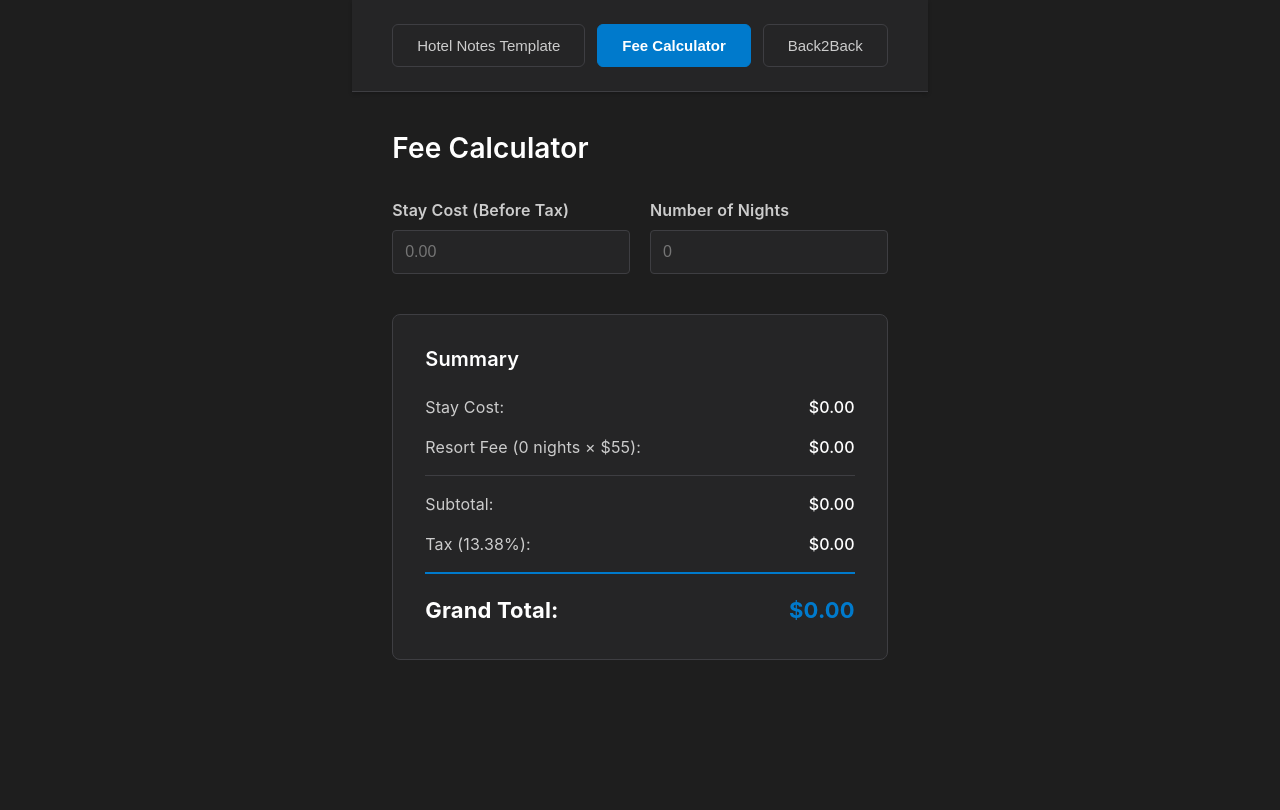
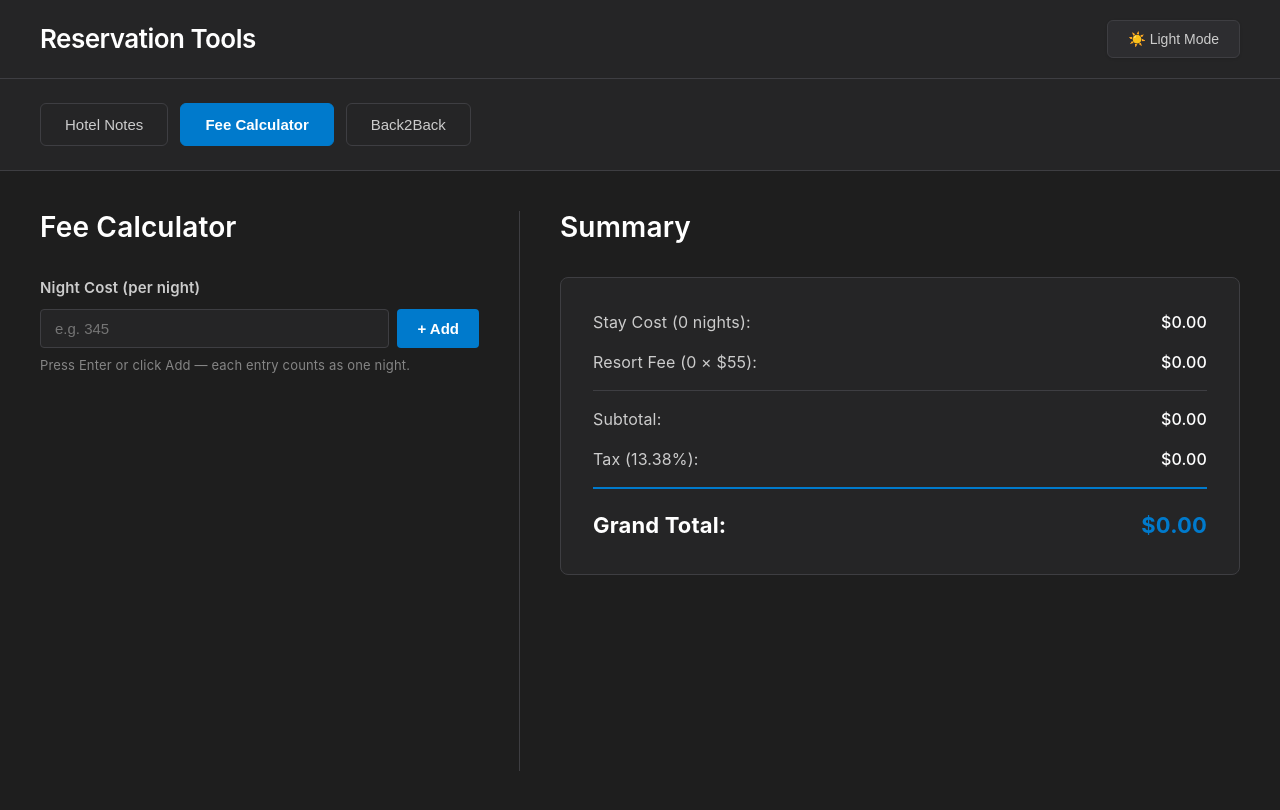
Before and after one commit to Chriskimm1/reservation_tools, a React (Vite) app: page / in a window 1280 px wide. Both pictures are taken after a click on the button "Fee Calculator". Built offline with nearby package versions, Linux system fonts and the light colour scheme.

Commit message:
added theme toggle and refactored fee calc

```diff
--- a/src/App.tsx
+++ b/src/App.tsx
@@ -5,50 +5,86 @@ import HotelNotesTemplate from './pages/HotelNotesTemplate'
 import FeeCalculator from './pages/FeeCalculator'
 import Back2Back from './pages/Back2Back'
 
-const COLORS = {
-  background: '#1e1e1e',
-  surface: '#252526',
-  border: '#3e3e42',
-  text: '#cccccc',
-  textBright: '#ffffff',
-  accent: '#007acc',
-}
-
 export default function App() {
   const [tab, setTab] = useState<'hotel' | 'fee' | 'back2back'>('hotel')
+  const [isDark, setIsDark] = useState(true)
 
   return (
     <div
       className="app-root"
       style={{
         minHeight: '100vh',
-        backgroundColor: COLORS.background,
-        color: COLORS.text,
-        maxWidth: 1400,
-        margin: '0 auto'
+        backgroundColor: isDark ? '#1e1e1e' : '#ffffff',
+        color: isDark ? '#cccccc' : '#333333',
       }}
     >
+      <div style={{ maxWidth: 1600, margin: '0 auto' }}>
         <header style={{
+          display: 'flex',
+          justifyContent: 'space-between',
+          alignItems: 'center',
+          padding: '20px 40px',
+          backgroundColor: isDark ? '#252526' : '#f5f5f5',
+          borderBottom: `1px solid ${isDark ? '#3e3e42' : '#e0e0e0'}`,
+          boxShadow: '0 2px 4px rgba(0, 0, 0, 0.1)'
+        }}>
+          <h1 style={{
+            fontSize: 26,
+            fontWeight: 600,
+            margin: 0,
+            color: isDark ? '#ffffff' : '#000000'
+          }}>
+            Reservation Tools
+          </h1>
+
+          <button
+            onClick={() => setIsDark(!isDark)}
+            style={{
+              padding: '10px 20px',
+              borderRadius: 6,
+              border: `1px solid ${isDark ? '#3e3e42' : '#e0e0e0'}`,
+              backgroundColor: isDark ? '#2d2d30' : '#ffffff',
+              color: isDark ? '#cccccc' : '#333333',
+              cursor: 'pointer',
+              fontSize: 14,
+              fontWeight: 500,
+              transition: 'all 0.2s ease',
+              boxShadow: '0 1px 3px rgba(0, 0, 0, 0.1)',
+            }}
+            onMouseOver={(e) => {
+              e.currentTarget.style.backgroundColor = isDark ? '#3e3e42' : '#f0f0f0'
+            }}
+            onMouseOut={(e) => {
+              e.currentTarget.style.backgroundColor = isDark ? '#2d2d30' : '#ffffff'
+            }}
+          >
+            {isDark ? '☀️ Light Mode' : '🌙 Dark Mode'}
+          </button>
+        </header>
+
+        <div style={{
           padding: '24px 40px',
-        backgroundColor: COLORS.surface,
-        borderBottom: `1px solid ${COLORS.border}`,
-        boxShadow: '0 2px 4px rgba(0, 0, 0, 0.2)'
+          borderBottom: `1px solid ${isDark ? '#3e3e42' : '#e0e0e0'}`,
+          backgroundColor: isDark ? '#252526' : '#f5f5f5'
         }}>
           <Tabs
             tabs={[
-            { id: 'hotel', label: 'Hotel Notes Template' },
+              { id: 'hotel', label: 'Hotel Notes' },
               { id: 'fee', label: 'Fee Calculator' },
               { id: 'back2back', label: 'Back2Back' },
             ]}
-
             active={tab}
             onChange={(id) => setTab(id as 'hotel' | 'fee' | 'back2back')}
+            isDark={isDark}
           />
-      </header>
+        </div>
 
         <main style={{ padding: '40px' }}>
-        {tab === 'hotel' ? <HotelNotesTemplate /> : tab === 'fee' ? <FeeCalculator /> : <Back2Back />}
+          {tab === 'hotel' && <HotelNotesTemplate isDark={isDark} />}
+          {tab === 'fee' && <FeeCalculator isDark={isDark} />}
+          {tab === 'back2back' && <Back2Back isDark={isDark} />}
         </main>
+      </div>
     </div>
   )
 }
--- a/src/components/CopyButton.tsx
+++ b/src/components/CopyButton.tsx
@@ -1,6 +1,6 @@
 import { useState } from 'react'
 
-const COLORS = {
+const getDarkColors = () => ({
   background: '#1e1e1e',
   surface: '#252526',
   border: '#3e3e42',
@@ -10,9 +10,22 @@ const COLORS = {
   accentHover: '#005a9e',
   success: '#4ec9b0',
   error: '#f48771',
-}
+})
 
-export default function CopyButton({ textToCopy }: { textToCopy: string }) {
+const getLightColors = () => ({
+  background: '#ffffff',
+  surface: '#f5f5f5',
+  border: '#e0e0e0',
+  text: '#333333',
+  textBright: '#ffffff',
+  accent: '#0078d4',
+  accentHover: '#106ebe',
+  success: '#107c10',
+  error: '#d13438',
+})
+
+export default function CopyButton({ textToCopy, isDark = true }: { textToCopy: string; isDark?: boolean }) {
+  const COLORS = isDark ? getDarkColors() : getLightColors()
   const [status, setStatus] = useState<'idle' | 'copied' | 'empty'>('idle')
 
   const doCopy = async () => {
--- a/src/components/Tabs.tsx
+++ b/src/components/Tabs.tsx
@@ -1,24 +1,24 @@
+// filepath: /Users/chriskim/projects/reservation_tools/src/components/Tabs.tsx
 type TabItem = { id: string; label: string }
-
-const COLORS = {
-  background: '#1e1e1e',
-  surface: '#252526',
-  border: '#3e3e42',
-  text: '#cccccc',
-  textBright: '#ffffff',
-  accent: '#007acc',
-  accentHover: '#005a9e',
-}
 
 export default function Tabs({
   tabs,
   active,
   onChange,
+  isDark,
 }: {
   tabs: TabItem[]
   active: string
   onChange: (id: string) => void
+  isDark: boolean
 }) {
+  const COLORS = {
+    surface: isDark ? '#252526' : '#f5f5f5',
+    border: isDark ? '#3e3e42' : '#e0e0e0',
+    text: isDark ? '#cccccc' : '#333333',
+    accent: isDark ? '#007acc' : '#0078d4',
+  }
+
   return (
     <nav className="tabs" style={{ display: 'flex' }}>
       {tabs.map((t, index) => (
@@ -32,7 +32,7 @@ export default function Tabs({
             border: `1px solid ${active === t.id ? COLORS.accent : COLORS.border}`,
             cursor: 'pointer',
             background: active === t.id ? COLORS.accent : COLORS.surface,
-            color: active === t.id ? COLORS.textBright : COLORS.text,
+            color: active === t.id ? '#ffffff' : COLORS.text,
             marginRight: index < tabs.length - 1 ? 12 : 0,
             transition: 'all 0.2s ease',
             fontSize: 15,
@@ -40,13 +40,11 @@ export default function Tabs({
           }}
           onMouseOver={(e) => {
             if (active !== t.id) {
-              e.currentTarget.style.backgroundColor = COLORS.background
               e.currentTarget.style.borderColor = COLORS.accent
             }
           }}
           onMouseOut={(e) => {
             if (active !== t.id) {
-              e.currentTarget.style.backgroundColor = COLORS.surface
               e.currentTarget.style.borderColor = COLORS.border
             }
           }}
--- a/src/pages/Back2Back.tsx
+++ b/src/pages/Back2Back.tsx
@@ -1,8 +1,7 @@
 import { useState, useMemo } from 'react'
 import CopyButton from '../components/CopyButton'
 
-// Dark theme colors
-const COLORS = {
+const getDarkColors = () => ({
   background: '#1e1e1e',
   surface: '#252526',
   surfaceHover: '#2d2d30',
@@ -13,7 +12,23 @@ const COLORS = {
   textMuted: '#858585',
   accent: '#0e639c',
   accentHover: '#1177bb'
-}
+})
+
+const getLightColors = () => ({
+  background: '#ffffff',
+  surface: '#f5f5f5',
+  surfaceHover: '#e8e8e8',
+  border: '#e0e0e0',
+  borderFocus: '#0078d4',
+  text: '#333333',
+  textBright: '#000000',
+  textMuted: '#666666',
+  accent: '#0078d4',
+  accentHover: '#106ebe'
+})
+
+export default function Back2Back({ isDark }: { isDark: boolean }) {
+  const COLORS = isDark ? getDarkColors() : getLightColors()
 
   // Shared label styles
   const LABEL_STYLE = {
@@ -41,8 +56,6 @@ const INPUT_CONTAINER_STYLE = {
   // IE-compatible spacing helper
   const ROW_STYLE = { display: 'flex', alignItems: 'flex-start', marginBottom: 18 }
   const LABEL_MARGIN_STYLE = { marginRight: 16 }
-
-export default function Back2Back() {
   const [confirmationNum1, setConfirmationNum1] = useState('')
   const [confirmationNum2, setConfirmationNum2] = useState('')
 
@@ -120,7 +133,7 @@ res 2 : ${res2}`
           }}
         />
         <div style={{ marginTop: 20 }}>
-          <CopyButton textToCopy={generatedText} />
+          <CopyButton textToCopy={generatedText} isDark={isDark} />
         </div>
       </section>
     </div>
--- a/src/pages/FeeCalculator.tsx
+++ b/src/pages/FeeCalculator.tsx
@@ -1,114 +1,244 @@
-import { useState, useMemo } from 'react'
+import { useState, useMemo, useRef } from 'react'
 
-const COLORS = {
+const getDarkColors = () => ({
   background: '#1e1e1e',
   surface: '#252526',
+  surfaceHover: '#2d2d30',
   border: '#3e3e42',
+  borderFocus: '#007acc',
   text: '#cccccc',
   textBright: '#ffffff',
+  textMuted: '#858585',
   accent: '#007acc',
+  accentHover: '#005a9e',
+  chip: '#0e4f7a',
+  chipText: '#cce5ff',
+  chipX: '#7ab8e8',
+})
+
+const getLightColors = () => ({
+  background: '#ffffff',
+  surface: '#f5f5f5',
+  surfaceHover: '#e8e8e8',
+  border: '#e0e0e0',
+  borderFocus: '#0078d4',
+  text: '#333333',
+  textBright: '#000000',
+  textMuted: '#666666',
+  accent: '#0078d4',
+  accentHover: '#106ebe',
+  chip: '#ddeeff',
+  chipText: '#004e8c',
+  chipX: '#005a9e',
+})
+
+const RESORT_FEE_PER_NIGHT = 55
+const TAX_RATE = 0.1338
+
+export default function FeeCalculator({ isDark }: { isDark: boolean }) {
+  const COLORS = isDark ? getDarkColors() : getLightColors()
+  const [nightCosts, setNightCosts] = useState<number[]>([])
+  const [inputValue, setInputValue] = useState('')
+  const inputRef = useRef<HTMLInputElement>(null)
+
+  const addCost = () => {
+    const val = parseFloat(inputValue)
+    if (!isNaN(val) && val > 0) {
+      setNightCosts(prev => [...prev, val])
+      setInputValue('')
+      inputRef.current?.focus()
+    }
   }
 
-const INPUT_STYLE: React.CSSProperties = {
-  display: 'block',
-  width: '100%',
-  marginTop: 8,
-  padding: 12,
+  const removeCost = (index: number) => {
+    setNightCosts(prev => prev.filter((_, i) => i !== index))
+  }
+
+  const calculations = useMemo(() => {
+    const nights = nightCosts.length
+    const stayCost = nightCosts.reduce((sum, c) => sum + c, 0)
+    const resortFeeTotal = RESORT_FEE_PER_NIGHT * nights
+    const subtotal = stayCost + resortFeeTotal
+    const taxAmount = subtotal * TAX_RATE
+    const grandTotal = subtotal + taxAmount
+    return { nights, stayCost, resortFeeTotal, subtotal, taxAmount, grandTotal }
+  }, [nightCosts])
+
+  const inputStyle: React.CSSProperties = {
+    flex: 1,
+    padding: '10px 14px',
     boxSizing: 'border-box',
     backgroundColor: COLORS.surface,
     border: `1px solid ${COLORS.border}`,
     borderRadius: 4,
     color: COLORS.textBright,
-  fontSize: 16,
+    fontSize: 15,
+    outline: 'none',
+    appearance: 'auto',
   }
 
-export default function FeeCalculator() {
-  const [stayCost, setStayCost] = useState<number | ''>('')
-  const [nights, setNights] = useState<number | ''>('')
-
-  const RESORT_FEE_PER_NIGHT = 55
-  const TAX_RATE = 0.1338 // 13.38%
-
-  const calculations = useMemo(() => {
-    const stayAmount = typeof stayCost === 'number' ? stayCost : 0
-    const nightCount = typeof nights === 'number' ? nights : 0
-
-    const resortFeeTotal = RESORT_FEE_PER_NIGHT * nightCount
-    const subtotal = stayAmount + resortFeeTotal
-    const taxAmount = subtotal * TAX_RATE
-    const grandTotal = subtotal + taxAmount
-
-    return {
-      resortFeeTotal,
-      subtotal,
-      taxAmount,
-      grandTotal
+  const summaryRowStyle: React.CSSProperties = {
+    display: 'flex',
+    justifyContent: 'space-between',
+    alignItems: 'baseline',
+    marginBottom: 16,
   }
-  }, [stayCost, nights])
 
   return (
-    <div style={{ minHeight: '70vh' }}>
+    <div style={{ display: 'flex', minHeight: '70vh' }}>
+
+      {/* ── LEFT: inputs ── */}
+      <aside style={{
+        width: 480,
+        paddingRight: 40,
+        borderRight: `1px solid ${COLORS.border}`,
+        marginRight: 40,
+        flexShrink: 0,
+      }}>
         <h3 style={{ color: COLORS.textBright, marginTop: 0, marginBottom: 32, fontSize: 28 }}>Fee Calculator</h3>
 
-      <div style={{ marginBottom: 40, display: 'flex' }}>
-        <label style={{ flexGrow: 1, minWidth: 0, marginRight: 20 }}>
-          <span style={{ color: COLORS.text, fontSize: 16, fontWeight: 600, display: 'block', marginBottom: 8 }}>Stay Cost (Before Tax)</span>
+        {/* Cost input row */}
+        <div style={{ marginBottom: 20 }}>
+          <span style={{ color: COLORS.text, fontSize: 15, fontWeight: 600, display: 'block', marginBottom: 10 }}>
+            Night Cost (per night)
+          </span>
+          <div style={{ display: 'flex', gap: 8 }}>
             <input
-            type="number"
-            value={stayCost as any}
-            onChange={(e) => setStayCost(e.target.value === '' ? '' : Number(e.target.value))}
-            style={INPUT_STYLE}
-            placeholder="0.00"
-          />
-        </label>
-
-        <label style={{ flexGrow: 1, minWidth: 0 }}>
-          <span style={{ color: COLORS.text, fontSize: 16, fontWeight: 600, display: 'block', marginBottom: 8 }}>Number of Nights</span>
-          <input
+              ref={inputRef}
               type="number"
               min="0"
-            value={nights as any}
-            onChange={(e) => setNights(e.target.value === '' ? '' : Number(e.target.value))}
-            style={INPUT_STYLE}
-            placeholder="0"
+              step="0.01"
+              value={inputValue}
+              placeholder="e.g. 345"
+              style={inputStyle}
+              onChange={e => setInputValue(e.target.value)}
+              onKeyDown={e => { if (e.key === 'Enter') addCost() }}
             />
-        </label>
+            <button
+              onClick={addCost}
+              style={{
+                padding: '10px 20px',
+                borderRadius: 4,
+                border: 'none',
+                backgroundColor: COLORS.accent,
+                color: '#ffffff',
+                fontWeight: 600,
+                fontSize: 15,
+                cursor: 'pointer',
+                whiteSpace: 'nowrap',
+              }}
+            >
+              + Add
+            </button>
           </div>
+          <p style={{ margin: '8px 0 0', fontSize: 13, color: COLORS.textMuted }}>
+            Press Enter or click Add — each entry counts as one night.
+          </p>
+        </div>
+
+        {/* Chips */}
+        {nightCosts.length > 0 && (
+          <div style={{ marginTop: 8 }}>
+            <span style={{ color: COLORS.text, fontSize: 13, fontWeight: 600, display: 'block', marginBottom: 10 }}>
+              {nightCosts.length} night{nightCosts.length !== 1 ? 's' : ''} added
+            </span>
+            <div style={{ display: 'flex', flexWrap: 'wrap', gap: 8 }}>
+              {nightCosts.map((cost, i) => (
+                <span
+                  key={i}
+                  style={{
+                    display: 'inline-flex',
+                    alignItems: 'center',
+                    gap: 6,
+                    padding: '5px 10px 5px 12px',
+                    borderRadius: 20,
+                    backgroundColor: COLORS.chip,
+                    color: COLORS.chipText,
+                    fontSize: 14,
+                    fontWeight: 600,
+                  }}
+                >
+                  ${cost.toFixed(2)}
+                  <button
+                    onClick={() => removeCost(i)}
+                    title="Remove"
+                    style={{
+                      background: 'none',
+                      border: 'none',
+                      color: COLORS.chipX,
+                      cursor: 'pointer',
+                      padding: 0,
+                      fontSize: 15,
+                      lineHeight: 1,
+                      display: 'flex',
+                      alignItems: 'center',
+                    }}
+                  >
+                    ×
+                  </button>
+                </span>
+              ))}
+            </div>
+          </div>
+        )}
+      </aside>
+
+      {/* ── RIGHT: summary ── */}
+      <section style={{ flexGrow: 1 }}>
+        <h3 style={{ color: COLORS.textBright, marginTop: 0, marginBottom: 32, fontSize: 28 }}>Summary</h3>
 
         <div style={{
           border: `1px solid ${COLORS.border}`,
           borderRadius: 8,
           padding: 32,
           backgroundColor: COLORS.surface,
-        maxWidth: 700
         }}>
-        <h4 style={{ marginTop: 0, marginBottom: 24, color: COLORS.textBright, fontSize: 20 }}>Summary</h4>
-
-        <div style={{ display: 'flex', flexDirection: 'column' }}>
-          <div style={{ display: 'flex', justifyContent: 'space-between', marginBottom: 16 }}>
-            <span style={{ color: COLORS.text, fontSize: 16 }}>Stay Cost:</span>
-            <span style={{ color: COLORS.textBright, fontSize: 16, fontWeight: 500 }}>${typeof stayCost === 'number' ? stayCost.toFixed(2) : '0.00'}</span>
+          <div style={summaryRowStyle}>
+            <span style={{ color: COLORS.text, fontSize: 16 }}>
+              Stay Cost ({calculations.nights} night{calculations.nights !== 1 ? 's' : ''}):
+            </span>
+            <span style={{ color: COLORS.textBright, fontSize: 16, fontWeight: 500 }}>
+              ${calculations.stayCost.toFixed(2)}
+            </span>
           </div>
 
-          <div style={{ display: 'flex', justifyContent: 'space-between', marginBottom: 16 }}>
-            <span style={{ color: COLORS.text, fontSize: 16 }}>Resort Fee ({typeof nights === 'number' ? nights : 0} nights × ${RESORT_FEE_PER_NIGHT}):</span>
-            <span style={{ color: COLORS.textBright, fontSize: 16, fontWeight: 500 }}>${calculations.resortFeeTotal.toFixed(2)}</span>
+          {/* Per-night breakdown */}
+          {nightCosts.length > 0 && (
+            <div style={{ marginBottom: 16, paddingLeft: 16, borderLeft: `2px solid ${COLORS.border}` }}>
+              {nightCosts.map((cost, i) => (
+                <div key={i} style={{ display: 'flex', justifyContent: 'space-between', marginBottom: 4 }}>
+                  <span style={{ color: COLORS.textMuted, fontSize: 14 }}>Night {i + 1}</span>
+                  <span style={{ color: COLORS.textMuted, fontSize: 14 }}>${cost.toFixed(2)}</span>
+                </div>
+              ))}
+            </div>
+          )}
+
+          <div style={summaryRowStyle}>
+            <span style={{ color: COLORS.text, fontSize: 16 }}>
+              Resort Fee ({calculations.nights} × ${RESORT_FEE_PER_NIGHT}):
+            </span>
+            <span style={{ color: COLORS.textBright, fontSize: 16, fontWeight: 500 }}>
+              ${calculations.resortFeeTotal.toFixed(2)}
+            </span>
           </div>
 
           <div style={{
+            ...summaryRowStyle,
             borderTop: `1px solid ${COLORS.border}`,
             paddingTop: 16,
-            display: 'flex',
-            justifyContent: 'space-between',
-            marginBottom: 16
           }}>
             <span style={{ color: COLORS.text, fontSize: 16 }}>Subtotal:</span>
-            <span style={{ color: COLORS.textBright, fontSize: 16, fontWeight: 500 }}>${calculations.subtotal.toFixed(2)}</span>
+            <span style={{ color: COLORS.textBright, fontSize: 16, fontWeight: 500 }}>
+              ${calculations.subtotal.toFixed(2)}
+            </span>
           </div>
 
-          <div style={{ display: 'flex', justifyContent: 'space-between', marginBottom: 16 }}>
+          <div style={summaryRowStyle}>
             <span style={{ color: COLORS.text, fontSize: 16 }}>Tax (13.38%):</span>
-            <span style={{ color: COLORS.textBright, fontSize: 16, fontWeight: 500 }}>${calculations.taxAmount.toFixed(2)}</span>
+            <span style={{ color: COLORS.textBright, fontSize: 16, fontWeight: 500 }}>
+              ${calculations.taxAmount.toFixed(2)}
+            </span>
           </div>
 
           <div style={{
@@ -116,14 +246,15 @@ export default function FeeCalculator() {
             paddingTop: 20,
             display: 'flex',
             justifyContent: 'space-between',
-            fontSize: 22,
-            fontWeight: 'bold'
+            alignItems: 'baseline',
           }}>
-            <span style={{ color: COLORS.textBright }}>Grand Total:</span>
-            <span style={{ color: COLORS.accent }}>${calculations.grandTotal.toFixed(2)}</span>
+            <span style={{ color: COLORS.textBright, fontSize: 22, fontWeight: 'bold' }}>Grand Total:</span>
+            <span style={{ color: COLORS.accent, fontSize: 22, fontWeight: 'bold' }}>
+              ${calculations.grandTotal.toFixed(2)}
+            </span>
           </div>
         </div>
-      </div>
+      </section>
     </div>
   )
 }
--- a/src/pages/HotelNotesTemplate.tsx
+++ b/src/pages/HotelNotesTemplate.tsx
@@ -8,7 +8,7 @@ const INCIDENTAL_OPTIONS = ['150', '500'] as const
 const TIME_MINUTES = [0, 15, 30, 45] as const
 
 // Dark theme colors
-const COLORS = {
+const getDarkColors = () => ({
   background: '#1e1e1e',
   surface: '#252526',
   surfaceHover: '#2d2d30',
@@ -19,7 +19,47 @@ const COLORS = {
   textMuted: '#858585',
   accent: '#0e639c',
   accentHover: '#1177bb'
+})
+
+const getLightColors = () => ({
+  background: '#ffffff',
+  surface: '#f5f5f5',
+  surfaceHover: '#e8e8e8',
+  border: '#e0e0e0',
+  borderFocus: '#0078d4',
+  text: '#333333',
+  textBright: '#000000',
+  textMuted: '#666666',
+  accent: '#0078d4',
+  accentHover: '#106ebe'
+})
+
+// Helper functions
+const formatTime = (hour: number, minute: number, period: 'AM' | 'PM'): string => {
+  return `${hour.toString().padStart(2, '0')}:${minute.toString().padStart(2, '0')} ${period}`
 }
+
+const groupConsecutivePrices = (prices: string[]): string[] => {
+  const groupedPrices: string[] = []
+  let i = 0
+
+  while (i < prices.length) {
+    const currentPrice = prices[i]
+    let count = 1
+
+    while (i + count < prices.length && prices[i + count] === currentPrice) {
+      count++
+    }
+
+    groupedPrices.push(count > 1 ? `$${currentPrice} x ${count}` : `$${currentPrice}`)
+    i += count
+  }
+
+  return groupedPrices
+}
+
+export default function HotelNotesTemplate({ isDark }: { isDark: boolean }) {
+  const COLORS = isDark ? getDarkColors() : getLightColors()
 
   // Shared label styles
   const LABEL_STYLE = {
@@ -56,31 +96,6 @@ const ROW_STYLE = { display: 'flex', alignItems: 'flex-start', marginBottom: 18
   const LABEL_MARGIN_STYLE = { marginRight: 16 }
   const CHECKBOX_CHILD_MARGIN_STYLE = { marginRight: 8 }
 
-// Helper functions
-const formatTime = (hour: number, minute: number, period: 'AM' | 'PM'): string => {
-  return `${hour.toString().padStart(2, '0')}:${minute.toString().padStart(2, '0')} ${period}`
-}
-
-const groupConsecutivePrices = (prices: string[]): string[] => {
-  const groupedPrices: string[] = []
-  let i = 0
-
-  while (i < prices.length) {
-    const currentPrice = prices[i]
-    let count = 1
-
-    while (i + count < prices.length && prices[i + count] === currentPrice) {
-      count++
-    }
-
-    groupedPrices.push(count > 1 ? `$${currentPrice} x ${count}` : `$${currentPrice}`)
-    i += count
-  }
-
-  return groupedPrices
-}
-
-export default function HotelNotesTemplate() {
   const [arrivalMonth, setArrivalMonth] = useState('')
   const [arrivalDay, setArrivalDay] = useState('')
 
@@ -420,7 +435,7 @@ export default function HotelNotesTemplate() {
           }}
         />
         <div style={{ marginTop: 20 }}>
-          <CopyButton textToCopy={assembledText} />
+          <CopyButton textToCopy={assembledText} isDark={isDark} />
         </div>
       </section>
     </div>
```
Lines whose indentation alone changed are shown as unchanged.
